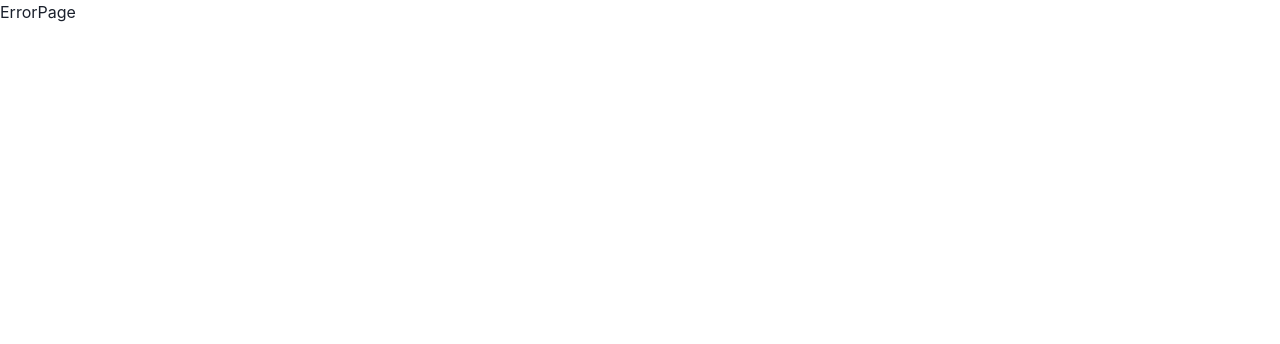
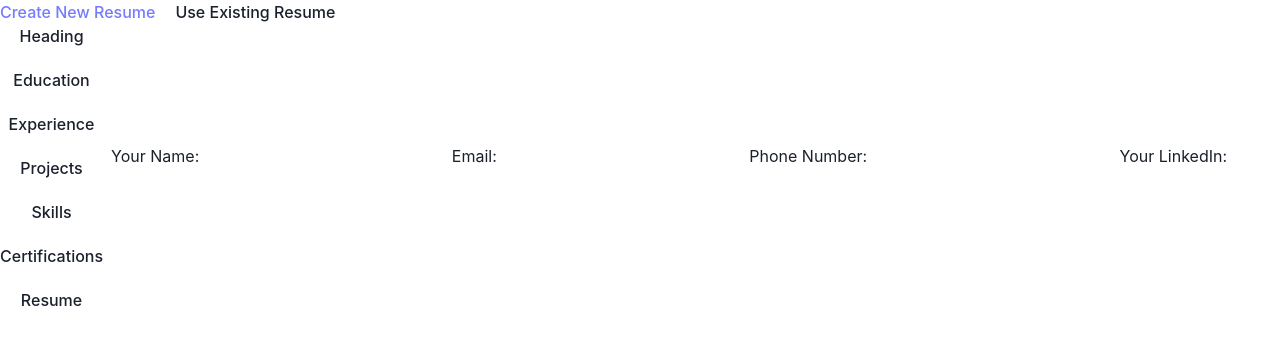
Before and after one commit to TheFJcurve/resume-generator-app, a React (Vite) app in the folder frontend/: page /create/heading in a window 1280 px wide. Before the commit this address had no page. Shown: the top 344 px of the page. Built offline with nearby package versions, Linux system fonts and the light colour scheme.

Commit message:
added frontend functionality

```diff
--- a/frontend/src/components/HeadingPage.tsx
+++ b/frontend/src/components/HeadingPage.tsx
@@ -1,5 +1,16 @@
 const HeadingPage = () => {
-  return <div>Heading</div>;
+  return (
+    <form action="heading">
+      <label htmlFor="name">Your Name: </label>
+      <input type="text" />
+      <label htmlFor="email">Email: </label>
+      <input type="text" />
+      <label htmlFor="number">Phone Number: </label>
+      <input type="number" />
+      <label htmlFor="linkedin">Your LinkedIn: </label>
+      <input type="text" />
+    </form>
+  );
 };
 
 export default HeadingPage;
--- a/frontend/src/components/Navbar.tsx
+++ b/frontend/src/components/Navbar.tsx
@@ -5,13 +5,8 @@ const Navbar = () => {
   return (
     <Box>
       <HStack spacing={5}>
-        <Link to="/heading">Heading</Link>
-        <Link to="/education">Education</Link>
-        <Link to="/experience">Experience</Link>
-        <Link to="/project">Projects</Link>
-        <Link to="/skills">Skills</Link>
-        <Link to="/certifications">Certifications</Link>
-        <Link to="/resume">Resume</Link>
+        <Link to="/create">Create New Resume</Link>
+        <Link to="/edit">Use Existing Resume</Link>
       </HStack>
       <Outlet />
     </Box>
--- /dev/null
+++ b/frontend/src/components/ResumeComponentList.tsx
@@ -0,0 +1,21 @@
+import { HStack, VStack } from "@chakra-ui/react";
+import { Link, Outlet } from "react-router-dom";
+
+const ResumeComponentList = () => {
+  return (
+    <HStack>
+      <VStack spacing={5}>
+        <Link to="./heading">Heading</Link>
+        <Link to="./education">Education</Link>
+        <Link to="./experience">Experience</Link>
+        <Link to="./project">Projects</Link>
+        <Link to="./skills">Skills</Link>
+        <Link to="./certifications">Certifications</Link>
+        <Link to="./resume">Resume</Link>
+      </VStack>
+      <Outlet />
+    </HStack>
+  );
+};
+
+export default ResumeComponentList;
--- /dev/null
+++ b/frontend/src/components/ResumeList.tsx
@@ -0,0 +1,5 @@
+const ResumeList = () => {
+  return <div>ResumeList</div>;
+};
+
+export default ResumeList;
```
Also changed, not shown: frontend/src/routes.tsx (+19 -7 lines).
